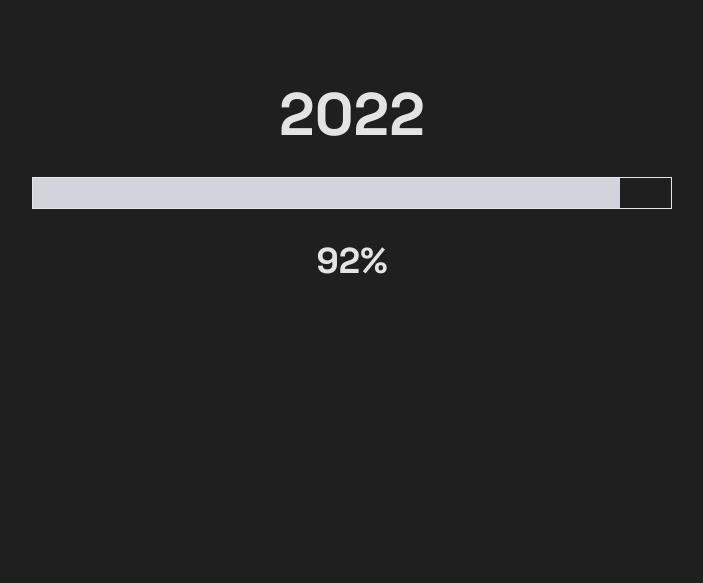
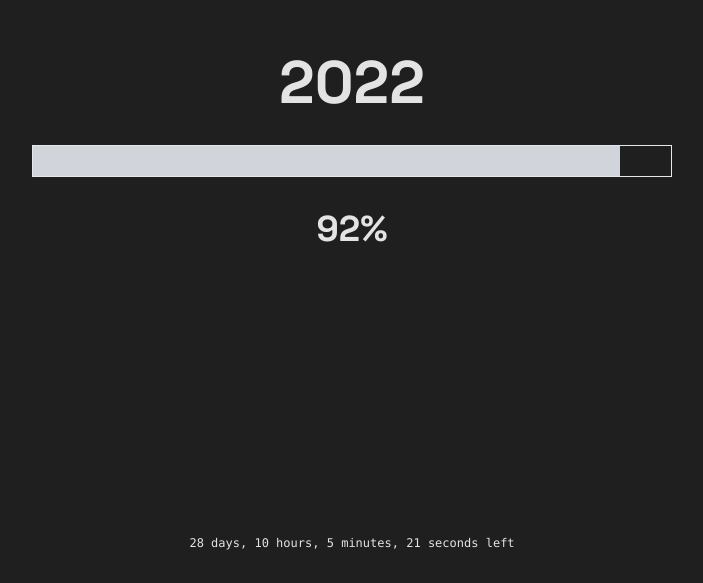
Before and after one commit to BartoszJarocki/yearprogress, a Next.js app: page / in a window 1280 px wide. Shown: the part 217-800 px from the top of the page, without its empty margins (288-991 px from the left). Built offline with nearby package versions, Linux system fonts and the light colour scheme.

Commit message:
Added end of the year countdown

```diff
--- a/pages/index.tsx
+++ b/pages/index.tsx
@@ -1,5 +1,5 @@
 import { GetServerSideProps, NextPage } from "next";
-import { DateTime } from "luxon";
+import { DateTime, Duration } from "luxon";
 import { useEffect, useMemo, useRef, useState } from "react";
 import { showFireworks } from "../lib/fireworks/showFireworks";
 import { calculateYearProgress, calculateYearTimeLeft } from "../lib/utils";
@@ -9,31 +9,32 @@ const TIMER_INTERVAL_MS = 1000; // 1s
 const IS_CLOSE_THRESHOLD = 30;
 
 interface Props {
-  initialPercentPassed: number;
   initialTimeLeft: number;
   ogUrl: string;
 }
 
-const YearProgress: NextPage<Props> = ({
-  initialPercentPassed,
-  initialTimeLeft,
-  ogUrl,
-}) => {
+const YearProgress: NextPage<Props> = ({ initialTimeLeft, ogUrl }) => {
   const timeZoneRef = useRef(Intl.DateTimeFormat().resolvedOptions().timeZone);
-  const [timeLeftInSeconds, setTimeLeftInSeconds] = useState(initialTimeLeft);
-  const [percentPassed, setPercentPassed] = useState(initialPercentPassed);
+  const [timeLeftDuration, setTimeLeftDuration] = useState<Duration>();
+  const currentYear = useMemo(() => DateTime.local().year, []);
+  const timeLeftInSeconds = useMemo(
+    () =>
+      timeLeftDuration
+        ? Math.floor(timeLeftDuration.as("seconds"))
+        : initialTimeLeft,
+    [timeLeftDuration, initialTimeLeft]
+  );
+  const percentPassed = useMemo(
+    () => calculateYearProgress(timeLeftInSeconds),
+    [timeLeftInSeconds]
+  );
   const messageToDisplay =
     timeLeftInSeconds === 0 ? "Happy new year!" : timeLeftInSeconds;
   const isCloseToEnd = timeLeftInSeconds <= IS_CLOSE_THRESHOLD;
-  const currentYear = useMemo(() => DateTime.local().year, []);
 
   useEffect(() => {
     const intervalId = setInterval(() => {
-      const timeLeftDuration = calculateYearTimeLeft(timeZoneRef.current);
-      const timeLeftInSeconds = Math.floor(timeLeftDuration.as("seconds"));
-
-      setTimeLeftInSeconds(timeLeftInSeconds);
-      setPercentPassed(calculateYearProgress(timeLeftInSeconds));
+      setTimeLeftDuration(calculateYearTimeLeft(timeZoneRef.current));
     }, TIMER_INTERVAL_MS);
 
     return () => clearInterval(intervalId);
@@ -53,9 +54,9 @@ const YearProgress: NextPage<Props> = ({
         canonical={"https://getyearprogress.com"}
         openGraph={{
           url: ogUrl,
-          title: "Year progress",
-          description: `${percentPassed}% of ${currentYear} has passed.`,
-          images: [{ url: ogUrl, width: 1200, height: 500 }],
+          title: `${currentYear} year progress`,
+          description: `${percentPassed}%`,
+          images: [{ url: ogUrl, width: 1200, height: 630 }],
           site_name: "Year progress",
         }}
       />
@@ -68,15 +69,27 @@ const YearProgress: NextPage<Props> = ({
             </h1>
           </div>
         ) : (
-          <div className="m-auto flex flex-col items-center justify-center gap-8 w-full max-w-2xl p-4">
-            <h1 className="font-black text-6xl">{currentYear}</h1>
-            <div className="h-8 w-full border">
+          <div className="m-auto flex flex-col items-center justify-center gap-8 w-full h-full max-w-2xl p-4">
+            <h1 className="mt-auto font-black text-6xl">{currentYear}</h1>
+            <div className="h-8 w-full border flex-shrink-0">
               <div
                 className="bg-gray-300 h-full"
                 style={{ width: `${percentPassed}%` }}
               />
             </div>
             <h2 className="font-extrabold text-4xl">{`${percentPassed}%`}</h2>
+            <div className="mt-auto font-mono min-h-[32px] text-xs">
+              {timeLeftDuration && (
+                <span>
+                  {timeLeftDuration.months > 0 && `${timeLeftDuration.months} months, `}
+                  {timeLeftDuration.days > 0 && `${timeLeftDuration.days} days, `}
+                  {timeLeftDuration.hours} hours,{" "}
+                  {timeLeftDuration.minutes} minutes,{" "}
+                  {Math.floor(timeLeftDuration.seconds)} seconds{" "}
+                  left
+                </span>
+              )}
+            </div>
           </div>
         )}
       </main>
@@ -96,11 +109,10 @@ export const getServerSideProps: GetServerSideProps<Props> = async ({
 
   return {
     props: {
-      initialPercentPassed: percentPassed,
       initialTimeLeft: timeLeftinSeconds,
       ogUrl: `https://${req.headers.host}/api/og?currentYear=${
-        ogYear || DateTime.local().year
-      }&percentPassed=${ogPercent || percentPassed}`,
+        ogYear ?? DateTime.local().year
+      }&percentPassed=${ogPercent ?? percentPassed}`,
     },
   };
 };
```
